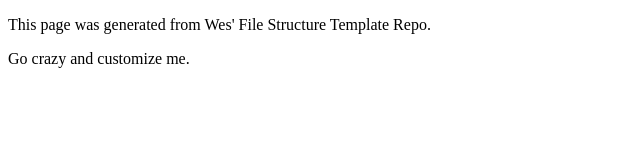
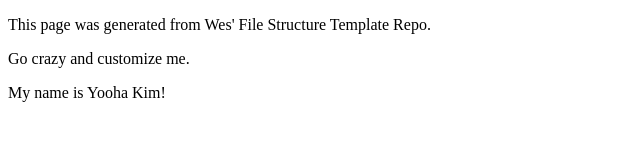
Before and after one commit to yookakim/art101, a plain HTML site: page index.html in a window 1280 px wide. Shown: the whole page, without its empty margins (0-640 px from the left). Drawn offline with Linux system fonts and the light colour scheme.

Commit message:
initial commit

```diff
--- a/index.html
+++ b/index.html
@@ -9,6 +9,8 @@
 		<p>This page was generated from Wes' File Structure Template Repo.</p>
 
 		<p>Go crazy and customize me.</p>
+
+		<p>My name is Yooha Kim!</p>
 	</main>
 
 
```
